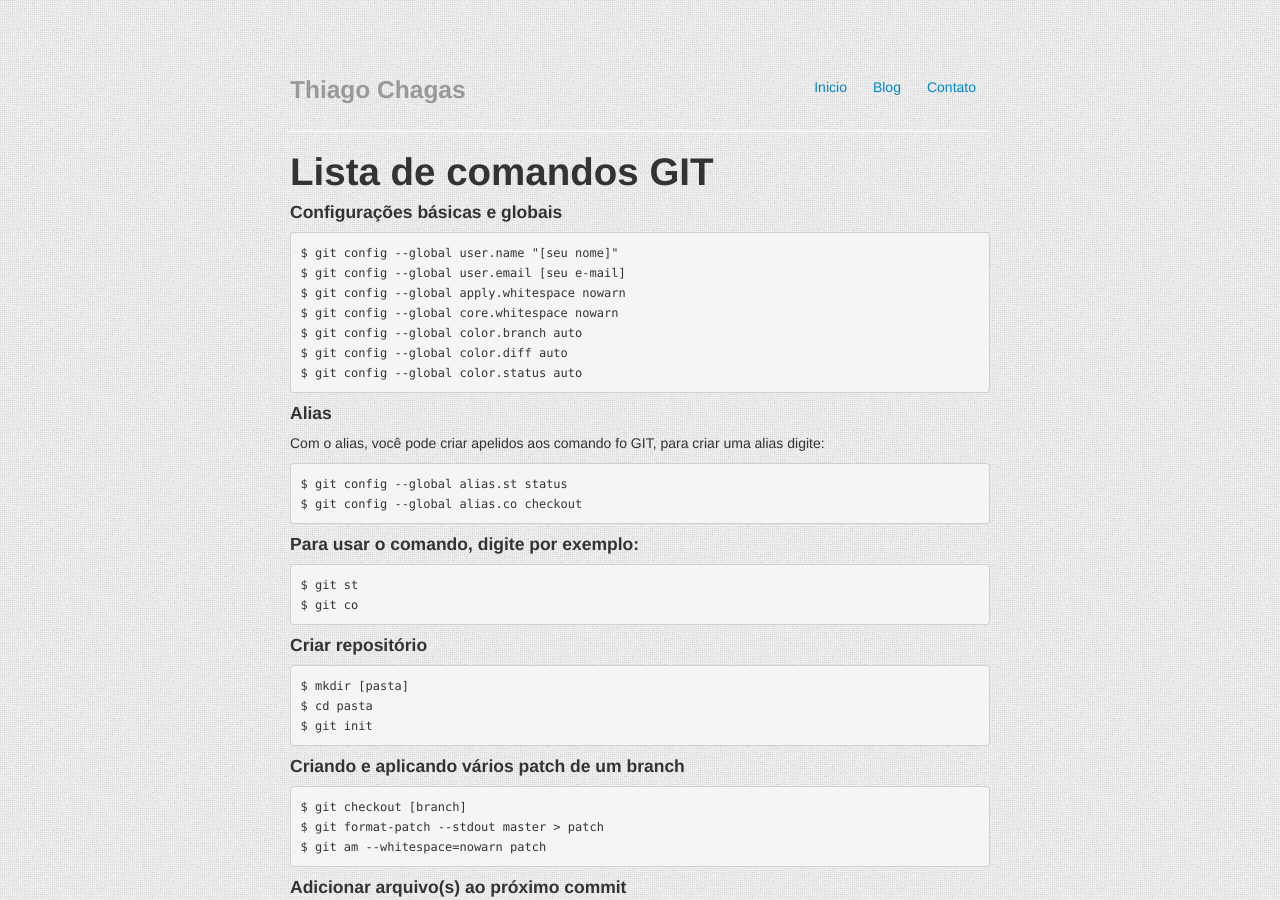
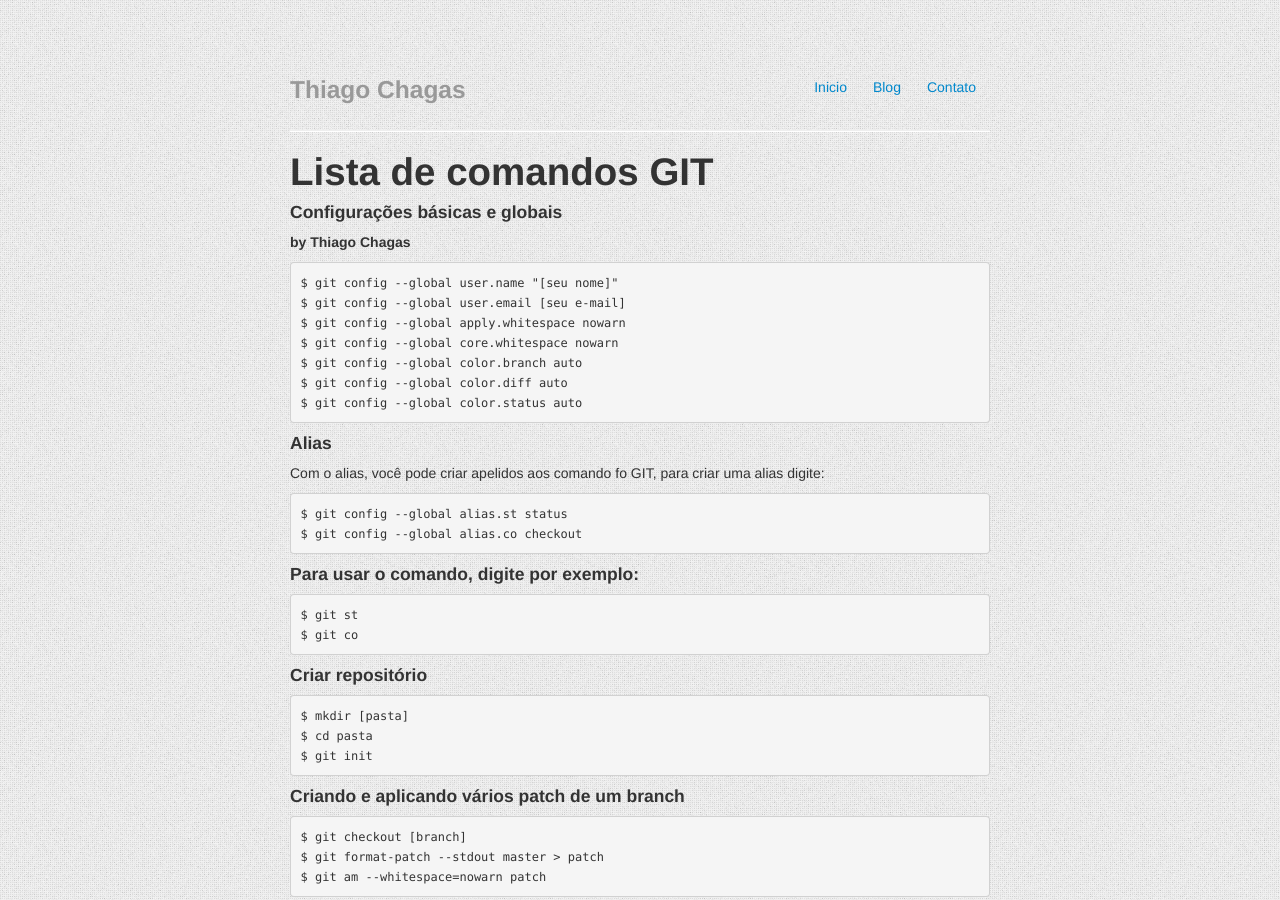
Before and after one commit to tqchagas/tqchagas.github.com, a Jekyll site: the page built from _posts/2013-06-28-lista-de-comandos-git.md, in a window 1280 px wide and 900 px high. Built offline with Jekyll 4.4.1, drawn with Linux system fonts in a browser that asks for light colours; nearby versions of some CDN libraries; Markdown is read by kramdown in place of the engine named in the settings; comment, search, counter and statistics services are not loaded.

Commit message:
increment name author in page posts

```diff
--- a/_posts/2013-06-28-lista-de-comandos-git.md
+++ b/_posts/2013-06-28-lista-de-comandos-git.md
@@ -1,9 +1,11 @@
 ---
 layout: post
 title: Lista de comandos GIT
+author: Thiago Chagas
 ---
 
 ####Configurações básicas e globais
+<h5>{{ post.date | date: "%d/%m/%Y" }} by {{ page.author }}</h5>
 <pre><code>$ git config --global user.name "[seu nome]"
 $ git config --global user.email [seu e-mail]
 $ git config --global apply.whitespace nowarn
```
